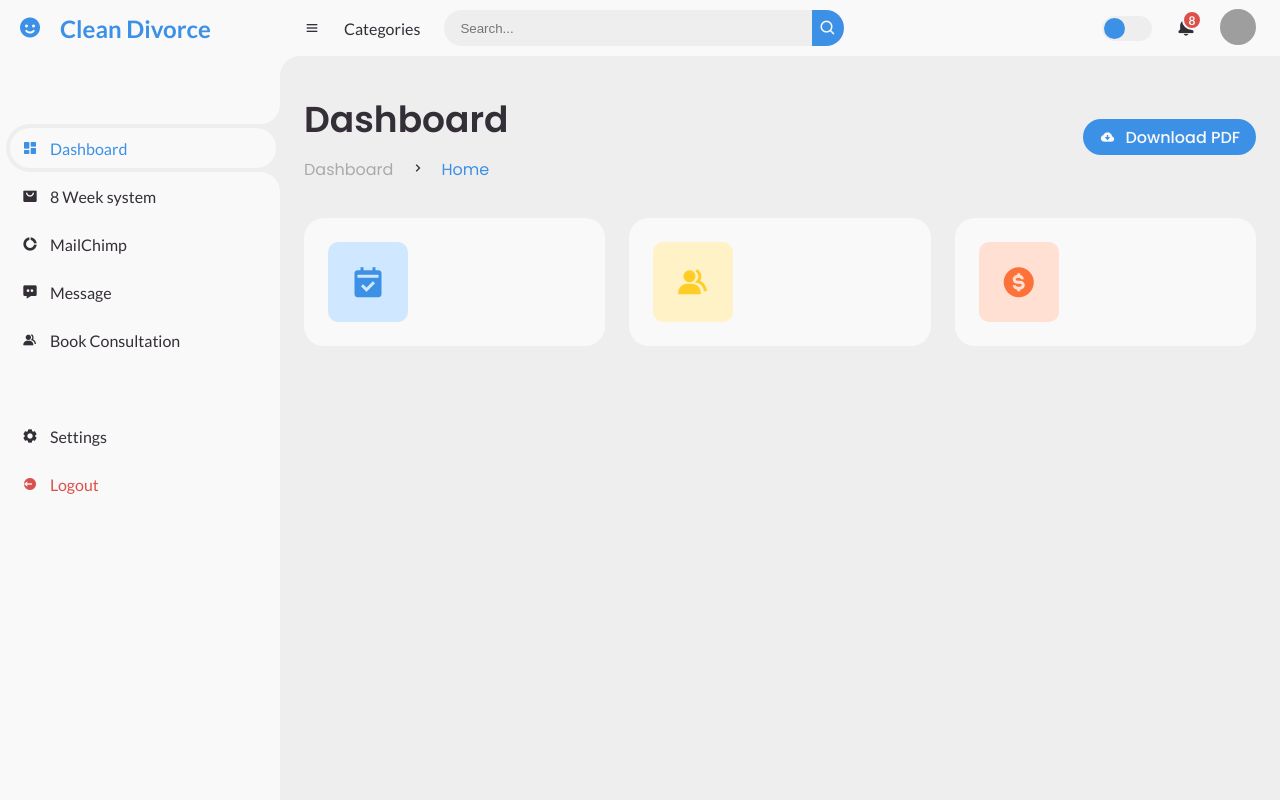
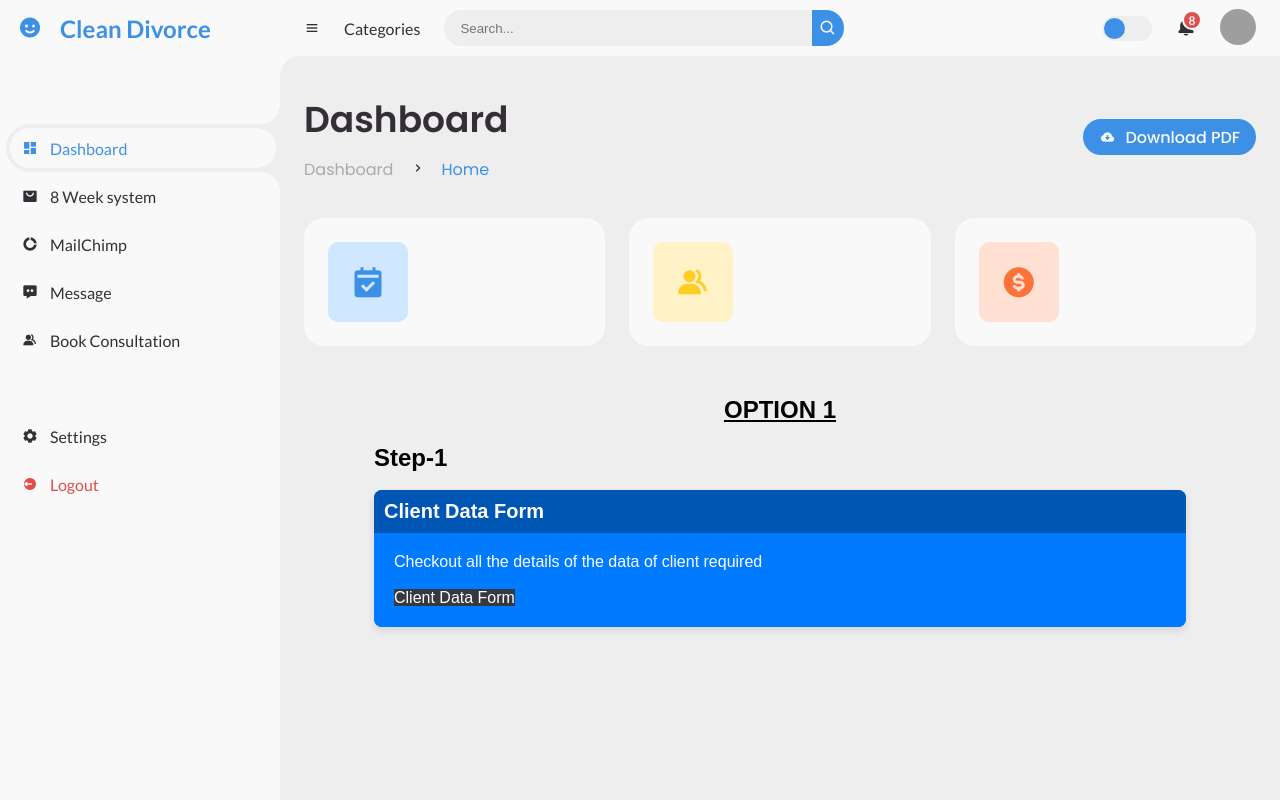
Before and after one commit to rmitrovski/divorce-web-app, a PHP site: page /dashboard2.html in a window 1280 px wide. Run offline with PHP 8.4, Linux system fonts and the light colour scheme; grey boxes are pictures that could not be loaded.

Commit message:
added a card to HTML file

```diff
--- a/dashboard2.html
+++ b/dashboard2.html
@@ -130,6 +130,33 @@
 
 				</li>
 			</ul>
+			<div class="main-content">
+				<div class="section__content section__content--p30">
+					<h1 style="text-align: center;"><u>OPTION 1</u></h1>
+					<div class="container-fluid">
+						<h2>Step-1</h2>
+						<br>
+						<div class="row">
+							<div class="col-md-4">
+								<div class="card">
+									<div class="card-header bg-dark">
+										<strong class="card-title text-light">Client Data Form</strong>
+									</div>
+									<div class="card-body text-white bg-primary">
+										<p class="card-text text-light">Checkout all the details of the data of client required</p>
+										<br>
+										<a class="btn btn-dark" href="https://docs.google.com/forms/d/e/1FAIpQLScQxaUBVoeuf0Odfj7oFR16zL8VtmSlVkCFY0S9TJs_o3UZ5g/viewform">
+											Client Data Form
+										</a>
+									</div>
+								</div>
+							</div>
+						</div>
+					</div>
+				</div>
+			</div>
+
+
 
 
 
--- a/style2.css
+++ b/style2.css
@@ -590,3 +590,46 @@ body {
 		min-width: 420px;
 	}
 }
+
+.card {
+    border-radius: 8px;
+    box-shadow: 0 4px 8px rgba(0, 0, 0, 0.1);
+    overflow: hidden;
+    background-color: #007BFF; /* A shade of blue */
+}
+
+.card-header {
+    background-color: #0056b3; /* A darker shade of blue */
+    color: #ffffff;
+    padding: 10px;
+    font-size: 1.25em;
+    font-weight: bold;
+}
+
+.card-body {
+    background-color: #007BFF; /* A shade of blue */
+    color: #ffffff;
+    padding: 20px;
+}
+
+.btn-dark {
+    background-color: #343a40;
+    color: #ffffff;
+}
+
+.container-fluid {
+    margin: 20px;
+}
+
+.text-light {
+    color: #ffffff;
+}
+
+.section__content--p30 {
+    padding: 30px;
+}
+
+.main-content {
+    margin: 20px;
+    font-family: Arial, sans-serif;
+}
```
Also changed, not shown: week 4 old files/signup.html (+2 -17 lines).
